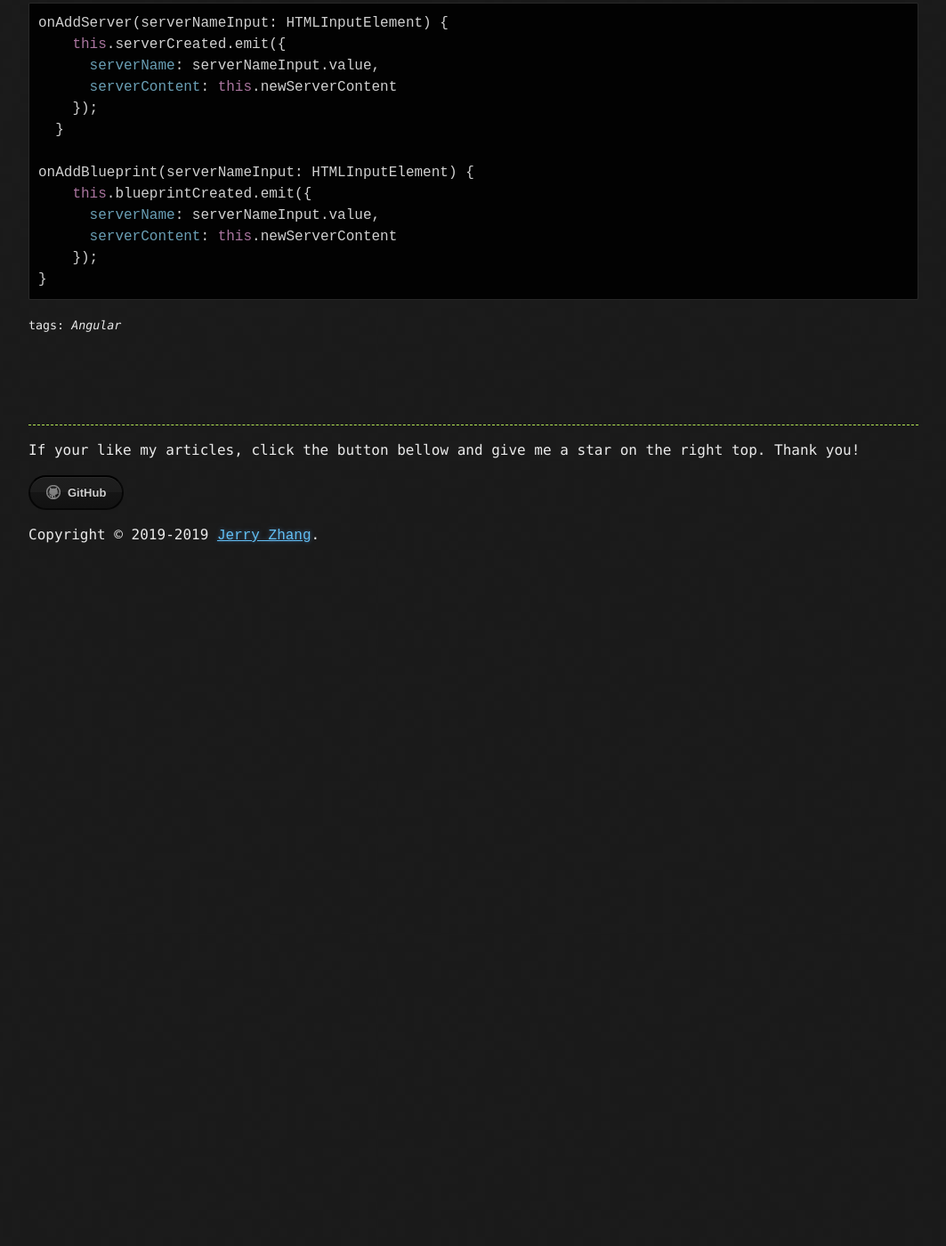
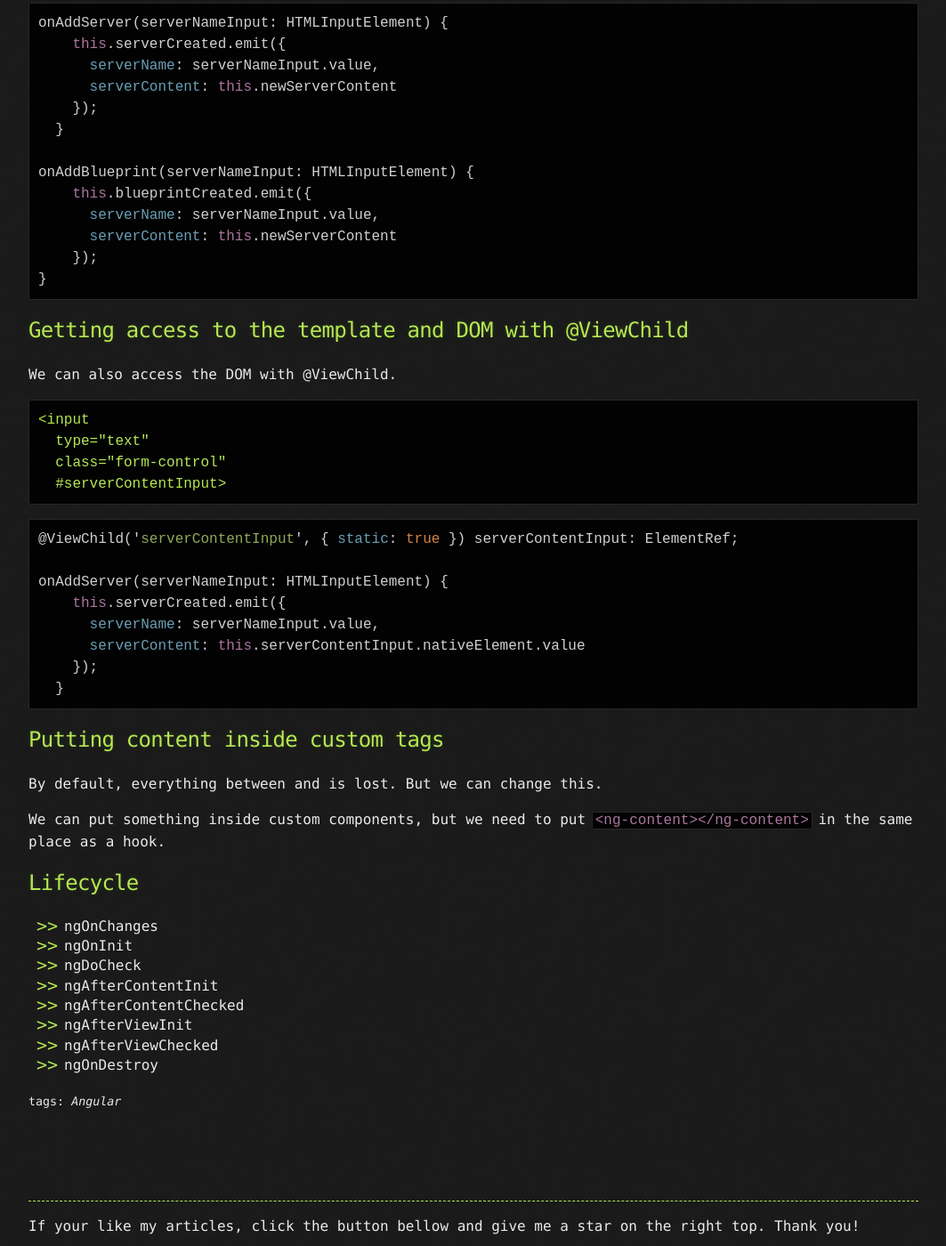
Before and after one commit to Jerry4013/Github-blog, a Jekyll site: the page built from _posts/2019-06-19-Angular-6.md, in a window 1280 px wide and 1400 px high, scrolled down 4271 px. Shown: the whole window at 89% size, without its empty margins (108-1171 px from the left). Built offline with Jekyll 4.4.1, drawn with Linux system fonts in a browser that asks for light colours; our own code applies the rules of GitHub Pages for plain Markdown files; comment, search, counter and statistics services are not loaded; before the commit the page ends 4901 px from its top, so only the background shows below that.

Commit message:
Angular 7

````diff
--- a/_posts/2019-06-19-Angular-6.md
+++ b/_posts/2019-06-19-Angular-6.md
@@ -205,3 +205,43 @@ onAddBlueprint(serverNameInput: HTMLInputElement) {
     });
 }
 ```
+
+## Getting access to the template and DOM with @ViewChild
+
+We can also access the DOM with @ViewChild.
+
+```angular2html
+<input
+  type="text"
+  class="form-control"
+  #serverContentInput>
+```
+
+```typescript
+@ViewChild('serverContentInput', { static: true }) serverContentInput: ElementRef;
+
+onAddServer(serverNameInput: HTMLInputElement) {
+    this.serverCreated.emit({
+      serverName: serverNameInput.value,
+      serverContent: this.serverContentInput.nativeElement.value
+    });
+  }
+```
+
+## Putting content inside custom tags
+
+By default, everything between <app-server> and </app-server> is lost. But we can change this.
+
+We can put something inside custom components, but we need to put `<ng-content></ng-content>` in the same place as a
+hook.
+
+## Lifecycle
+
+* ngOnChanges
+* ngOnInit
+* ngDoCheck
+* ngAfterContentInit
+* ngAfterContentChecked
+* ngAfterViewInit
+* ngAfterViewChecked
+* ngOnDestroy
````
Also changed, not shown: _posts/2019-06-20-Angular-7.md (added, +96 -0 lines).
